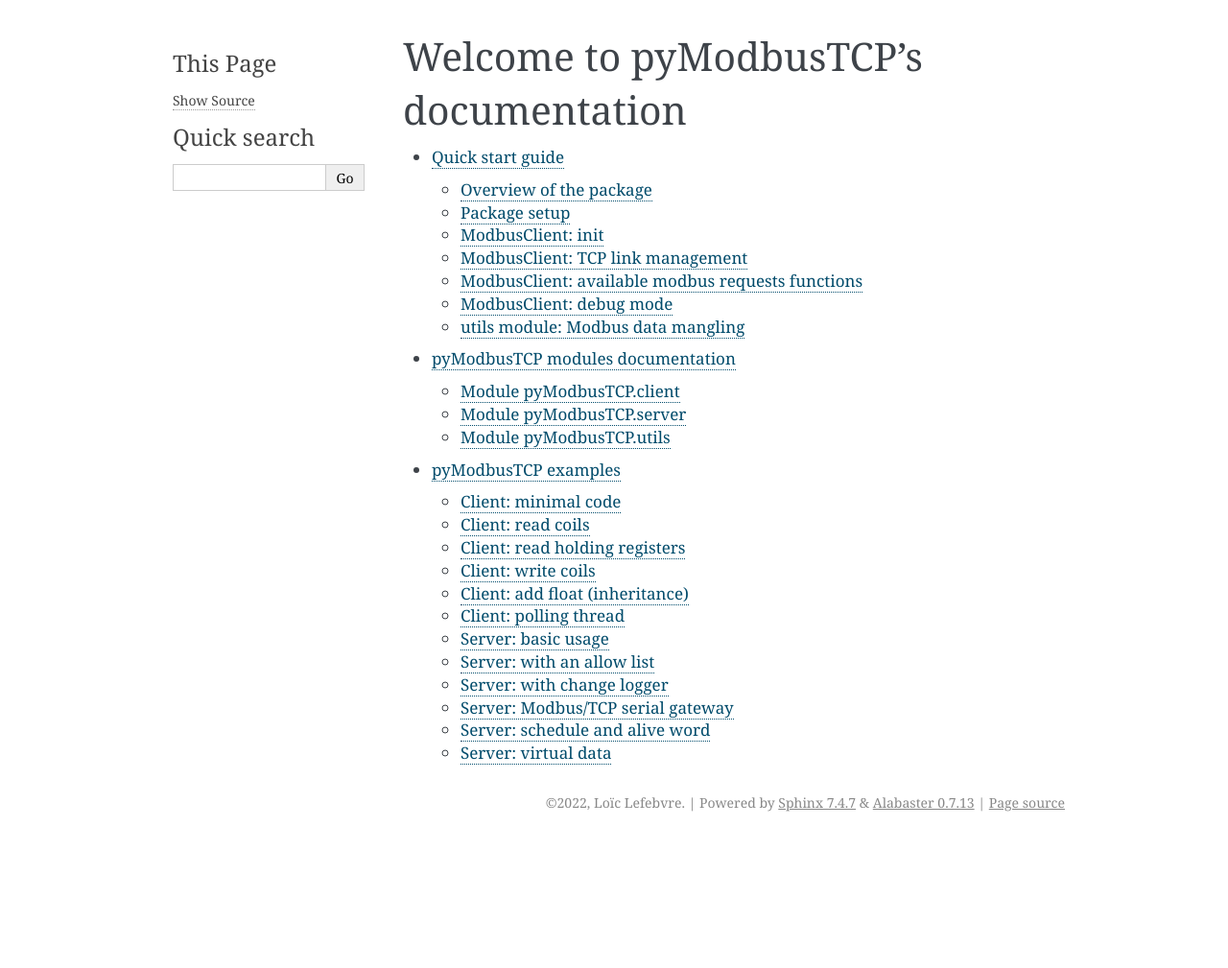
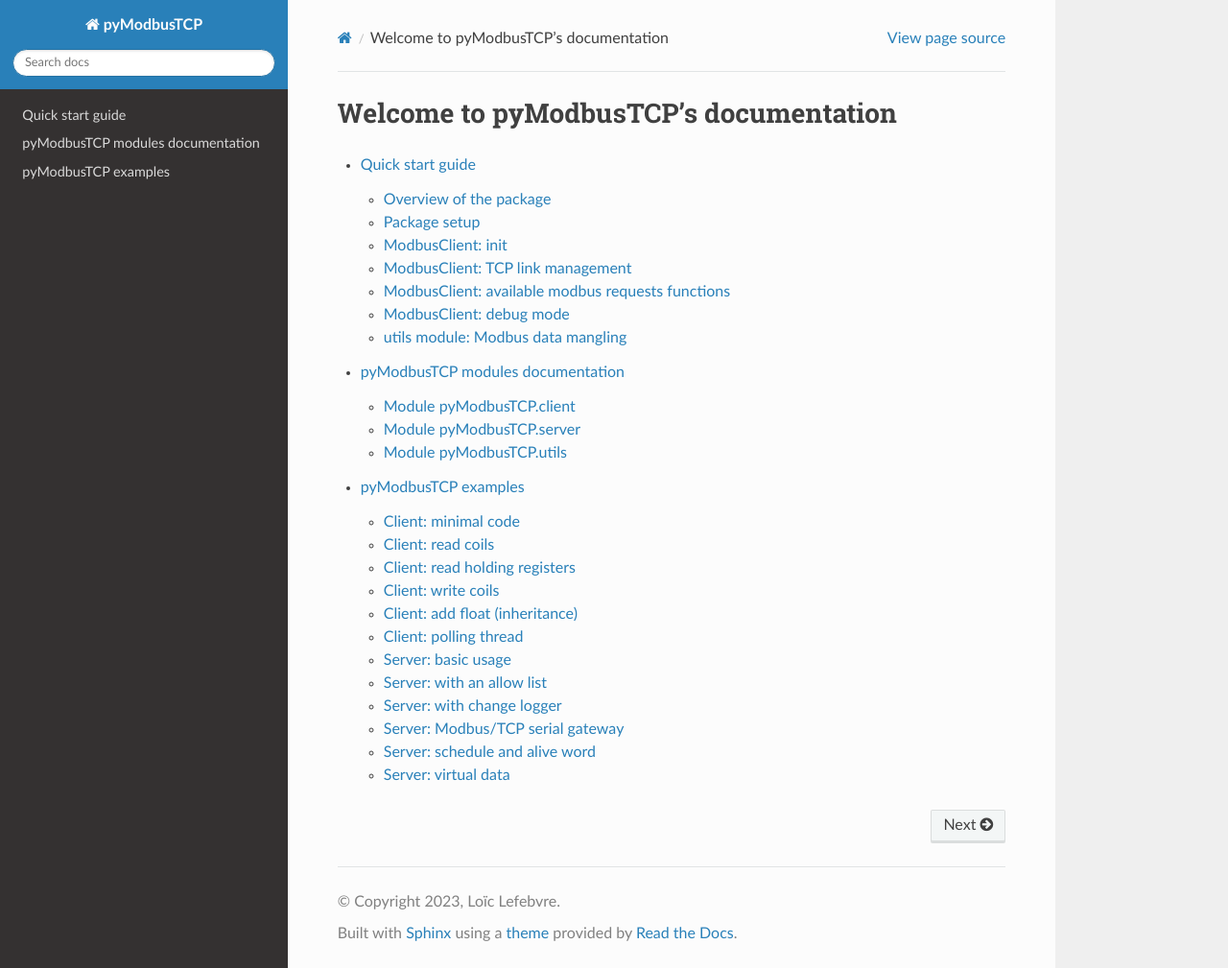
Before and after one commit to sourceperl/pyModbusTCP, a Sphinx documentation site: the page built from docs/index.rst, in a window 1280 px wide and 1009 px high. Shown: the whole window at 96% size. Built offline with Sphinx 7.4.7 and the Read the Docs theme 2.0.0, drawn with Linux system fonts in a browser that asks for light colours; the version number could not be read and is left out.

Commit message:
update docs html theme

```diff
--- a/docs/conf.py
+++ b/docs/conf.py
@@ -53,7 +53,7 @@
 
 # General information about the project.
 project = u'pyModbusTCP'
-copyright = u'2022, Loïc Lefebvre'
+copyright = u'2023, Loïc Lefebvre'
 author = u'Loïc Lefebvre'
 
 # The version info for the project you're documenting, acts as replacement for
@@ -124,7 +124,7 @@
 # The theme to use for HTML and HTML Help pages.  See the documentation for
 # a list of builtin themes.
 #
-# html_theme = 'alabaster'
+html_theme = 'sphinx_rtd_theme'
 
 # Theme options are theme-specific and customize the look and feel of a theme
 # further.  For a list of options available for each theme, see the
```
